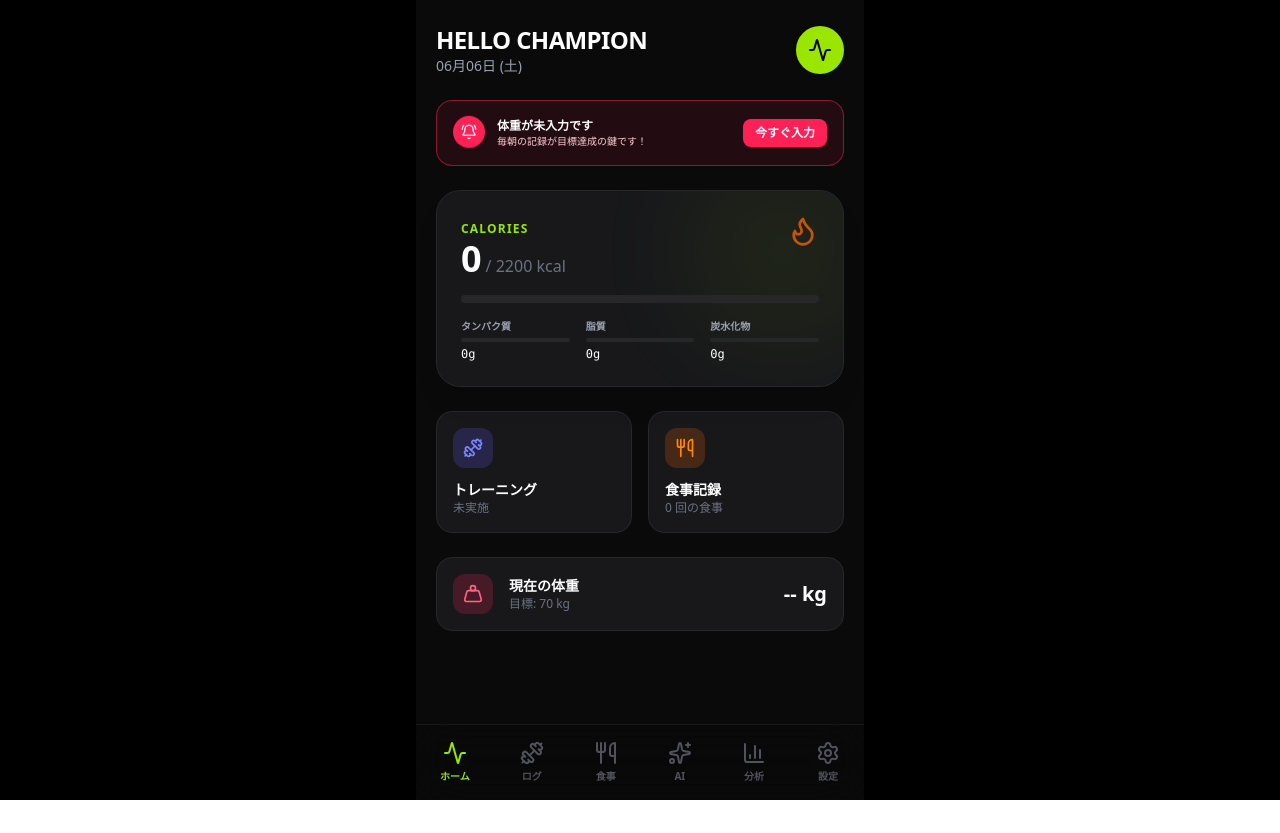
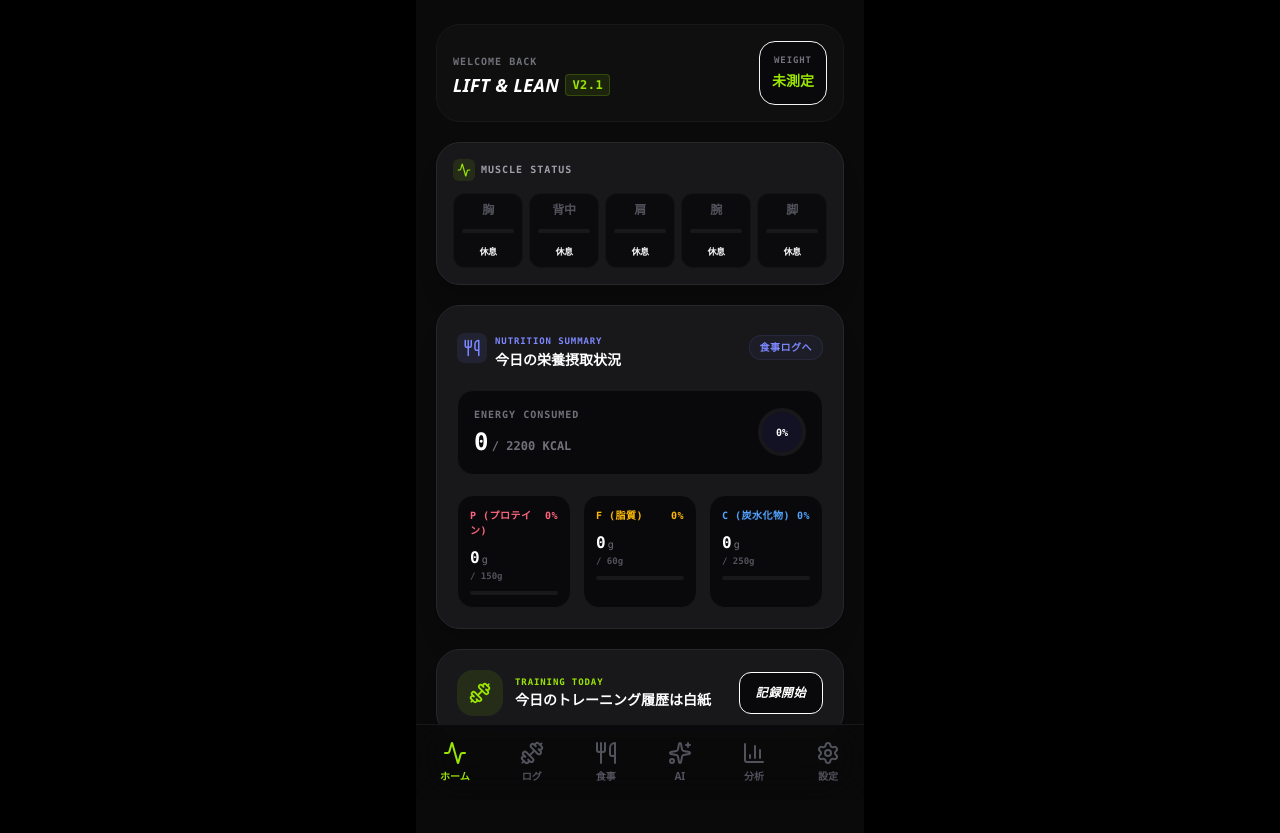
Before and after one commit to yumma180853/lift-and-lean, a React (Vite) app: page / in a window 1280 px wide. Before the commit the page ends 800 px from the top, so only its background shows below. Built offline with nearby package versions, Linux system fonts and the light colour scheme.

Commit message:
Update SectionDashboard.tsx

```diff
--- a/src/components/SectionDashboard.tsx
+++ b/src/components/SectionDashboard.tsx
@@ -1,20 +1,16 @@
-import React from 'react';
+import React, { useMemo } from 'react';
 import {
-  Activity,
-  Flame,
   Dumbbell,
   Utensils,
-  Weight,
-  BellRing
+  TrendingUp,
+  Flame,
+  AlertTriangle,
+  BatteryCharging,
+  Zap,
+  Activity
 } from 'lucide-react';
-import { format } from 'date-fns';
-import { ja } from 'date-fns/locale';
-import { motion } from 'motion/react';
-import { clsx, type ClassValue } from 'clsx';
-import { twMerge } from 'tailwind-merge';
-import { UserGoals, WeightRecord, Workout, Meal, Tab } from '../types';
-
-const cn = (...inputs: ClassValue[]) => twMerge(clsx(inputs));
+import { ResponsiveContainer, AreaChart, Area, XAxis, YAxis } from 'recharts';
+import { Workout, Meal, UserGoals, WeightRecord } from '../types';
 
 export interface SectionDashboardProps {
   todayStats: { calories: number; protein: number; fat: number; carbs: number };
@@ -25,9 +21,22 @@ export interface SectionDashboardProps {
   todayMeals: Meal[];
   currentWeight: number | null;
   addWeight: (weight: number) => void;
-  setActiveTab: (tab: Tab) => void;
+  setActiveTab: (tab: any) => void;
   openWeightModal: () => void;
+  // 💡 改善：全データを受け取るように型定義を拡張！
+  workouts: Workout[];
+  meals: Meal[];
 }
+
+const detectCategory = (name: string): string => {
+  const n = name.toLowerCase();
+  if (n.includes('ベンチ') || n.includes('プレス') && (n.includes('チェスト') || n.includes('ダンベル') || n.includes('インクライン')) || n.includes('フライ') || n.includes('胸') || n.includes('ペック')) return '胸';
+  if (n.includes('チンニング') || n.includes('懸垂') || n.includes('ラット') || n.includes('プル') || n.includes('ロー') || n.includes('デッドリフト') || n.includes('背中')) return '背中';
+  if (n.includes('ショルダー') || n.includes('レイズ') || n.includes('ミリタリー' ) || n.includes('肩')) return '肩';
+  if (n.includes('カール') || n.includes('プッシュダウン') || n.includes('スカル') || n.includes('腕') || n.includes('バイセプス') || n.includes('トライセプス')) return '腕';
+  if (n.includes('スクワット') || n.includes('レッグ') || n.includes('プレス') && n.includes('レッグ') || n.includes('脚') || n.includes('ふくらはぎ')) return '脚';
+  return 'その他';
+};
 
 export function SectionDashboard({
   todayStats,
@@ -37,146 +46,260 @@ export function SectionDashboard({
   todayWorkout,
   todayMeals,
   currentWeight,
-  addWeight,
   setActiveTab,
-  openWeightModal
+  openWeightModal,
+  workouts,
+  meals
 }: SectionDashboardProps) {
-  const pfcData = [
-    { name: 'タンパク質', value: todayStats.protein * 4, goal: goals.protein * 4, color: '#d9ff00' },
-    { name: '脂質', value: todayStats.fat * 9, goal: goals.fat * 9, color: '#ff3d00' },
-    { name: '炭水化物', value: todayStats.carbs * 4, goal: goals.carbs * 4, color: '#00e5ff' },
-  ];
 
-  const hasWeightToday = weightHistory.some(w => w.date === today);
+  // 💡【究極のタイムラグ対応ロジック】昨日と今日の連動マシーン
+  const muscleStatuses = useMemo(() => {
+    // 1. 今日の筋トレ部位を抽出
+    const trainedTodayCategories = new Set<string>();
+    if (todayWorkout) {
+      todayWorkout.exercises.forEach(ex => {
+        if (ex.sets.length > 0) trainedTodayCategories.add(detectCategory(ex.name));
+      });
+    }
+
+    // 2. 「昨日」の日付をスマートに算出
+    const yesterdayDate = new Date();
+    yesterdayDate.setDate(yesterdayDate.getDate() - 1);
+    const yesterdayStr = yesterdayDate.toISOString().split('T')[0];
+
+    // 3. 昨日の筋トレ部位を抽出
+    const yesterdayWorkout = workouts.find(w => w.date === yesterdayStr);
+    const trainedYesterdayCategories = new Set<string>();
+    if (yesterdayWorkout) {
+      yesterdayWorkout.exercises.forEach(ex => {
+        if (ex.sets.length > 0) trainedYesterdayCategories.add(detectCategory(ex.name));
+      });
+    }
+
+    // 4. 昨日のタンパク質が目標をクリアしていたか計算
+    const yesterdayMeals = meals.filter(m => m.date === yesterdayStr);
+    const yesterdayProtein = yesterdayMeals.reduce((sum, m) => sum + (m.protein || 0), 0);
+    const isYesterdayProteinFull = yesterdayProtein >= goals.protein;
+
+    // 5. 今日のタンパク質状況
+    const pRatioToday = goals.protein > 0 ? todayStats.protein / goals.protein : 0;
+    const isProteinFullToday = pRatioToday >= 1.0;
+
+    const categories = ['胸', '背中', '肩', '腕', '脚'];
+
+    return categories.map(cat => {
+      const isTrainedToday = trainedTodayCategories.has(cat);
+      const isTrainedYesterday = trainedYesterdayCategories.has(cat);
+
+      let statusText = '休息';
+      let statusColor = 'zinc';
+      let isHighlight = false;
+
+      if (isTrainedToday) {
+        // A. 今日鍛えた場合：今日の栄養がすべて
+        isHighlight = true;
+        if (isProteinFullToday) {
+          statusText = '超回復';
+          statusColor = 'lime';
+        } else {
+          statusText = '枯渇';
+          statusColor = 'rose';
+        }
+      } else if (isTrainedYesterday) {
+        // B. 昨日鍛えた場合：時間差のバフ・デバフ判定！
+        isHighlight = true; // 昨日やった形跡のライトを灯す
+        if (isYesterdayProteinFull) {
+          // 昨日のうちに栄養が満タンなら、今日は安全に「修復中」
+          statusText = '修復中';
+          statusColor = 'emerald';
+        } else {
+          // 昨日の栄養が足りない（夜トレして何も食べずに寝た）場合、今日にダメージを引き継ぐ！
+          if (isProteinFullToday) {
+            // 今日遅れてプロテインを飲めば「超回復」に昇格！
+            statusText = '超回復';
+            statusColor = 'lime';
+          } else {
+            // まだ飲んでなければ、昨日からの「枯渇」警告が継続！
+            statusText = '枯渇';
+            statusColor = 'rose';
+          }
+        }
+      } else if (isProteinFullToday) {
+        statusText = '満タン';
+        statusColor = 'emerald';
+      }
+
+      return {
+        name: cat,
+        isTrained: isHighlight,
+        statusText,
+        statusColor,
+        progress: Math.min(100, Math.round(pRatioToday * 100))
+      };
+    });
+  }, [todayWorkout, workouts, meals, todayStats.protein, goals.protein]);
+
+  const calProgress = goals.calories > 0 ? (todayStats.calories / goals.calories) * 100 : 0;
+  const pProgress = goals.protein > 0 ? (todayStats.protein / goals.protein) * 100 : 0;
+  const fProgress = goals.fat > 0 ? (todayStats.fat / goals.fat) * 100 : 0;
+  const cProgress = goals.carbs > 0 ? (todayStats.carbs / goals.carbs) * 100 : 0;
+
+  const recentWeightData = useMemo(() => {
+    return [...weightHistory]
+      .sort((a, b) => a.date.localeCompare(b.date))
+      .slice(-5)
+      .map(w => ({ date: w.date.substring(5).replace('-', '/'), weight: w.weight }));
+  }, [weightHistory]);
 
   return (
-    <div className="space-y-6 pb-20">
-      <header className="flex items-center justify-between">
+    <div className="space-y-5 pb-24">
+      {/* HEADER WELCOME */}
+      <div className="flex justify-between items-center bg-zinc-900/40 border border-zinc-900 p-4 rounded-3xl">
         <div>
-          <h1 className="text-2xl font-bold text-white tracking-tight">HELLO CHAMPION</h1>
-          <p className="text-gray-400 text-sm">{format(new Date(), 'MM月dd日 (E)', { locale: ja })}</p>
+          <span className="text-[10px] font-black tracking-widest text-zinc-500 uppercase font-mono">WELCOME BACK</span>
+          <h1 className="text-lg font-black text-white italic uppercase tracking-wide flex items-center gap-1.5">
+            LIFT & LEAN <span className="text-lime-400 text-xs font-mono not-italic bg-lime-400/10 border border-lime-400/20 px-1.5 py-0.5 rounded">v2.1</span>
+          </h1>
         </div>
-        <div className="w-12 h-12 bg-lime-400 rounded-full flex items-center justify-center">
-          <Activity className="text-black" size={24} />
+        <button type="button" onClick={openWeightModal} className="bg-zinc-950 border border-zinc-850 hover:border-zinc-700 p-3 rounded-2xl text-center active:scale-95 transition-all" >
+          <span className="text-[9px] font-black tracking-widest text-zinc-500 block uppercase font-mono">WEIGHT</span>
+          <span className="text-sm font-mono font-black text-lime-400">{currentWeight ? `${currentWeight}kg` : '未測定'}</span>
+        </button>
+      </div>
+
+      {/* 🚀 5連ミニメーター（昨日・今日の時間差ハイブリッド版） */}
+      <div className="bg-zinc-900 border border-zinc-800 rounded-3xl p-4 shadow-xl space-y-3">
+        <div className="flex items-center gap-1.5">
+          <div className="p-1 bg-lime-400/10 rounded-md text-lime-400"><Activity size={14} /></div>
+          <span className="text-[10px] font-black tracking-widest text-zinc-400 uppercase font-mono">MUSCLE STATUS</span>
         </div>
-      </header>
 
-      {/* Weight Reminder Alert */}
-      {!hasWeightToday && (
-        <motion.div
-          initial={{ height: 0, opacity: 0 }}
-          animate={{ height: 'auto', opacity: 1 }}
-          className="bg-rose-500/10 border border-rose-500/50 rounded-2xl p-4 flex items-center justify-between"
-        >
-          <div className="flex items-center gap-3">
-            <div className="w-8 h-8 bg-rose-500 text-white rounded-full flex items-center justify-center animate-bounce">
-              <BellRing size={16} />
+        <div className="grid grid-cols-5 gap-1.5">
+          {muscleStatuses.map(status => (
+            <div
+              key={status.name}
+              className={`bg-zinc-950/80 border rounded-xl p-2 text-center flex flex-col items-center justify-between min-h-[75px] relative overflow-hidden transition-all ${
+                status.isTrained
+                  ? status.statusColor === 'rose'
+                    ? 'border-rose-500/40 bg-rose-500/5 shadow-[0_0_15px_rgba(239,68,68,0.1)]'
+                    : status.statusColor === 'emerald'
+                      ? 'border-emerald-500/30 bg-emerald-500/5'
+                      : 'border-lime-400/40 bg-lime-400/5 shadow-[0_0_15px_rgba(163,230,53,0.1)]'
+                  : 'border-zinc-900/60'
+              }`}
+            >
+              <span className={`text-xs font-black font-mono tracking-tight ${status.isTrained ? 'text-white' : 'text-zinc-600'}`}>
+                {status.name}
+              </span>
+
+              <div className="w-full h-1 bg-zinc-900 rounded-full overflow-hidden my-1.5">
+                <div
+                  className={`h-full rounded-full transition-all duration-500 ${
+                    status.statusColor === 'rose' ? 'bg-rose-500' :
+                    status.statusColor === 'lime' ? 'bg-lime-400 animate-pulse' :
+                    status.statusColor === 'emerald' ? 'bg-emerald-500' : 'bg-zinc-800'
+                  }`}
+                  style={{ width: `${status.progress}%` }}
+                />
+              </div>
+
+              <span className={`text-[9px] font-extrabold tracking-tighter block w-full text-center truncate ${
+                status.statusColor === 'rose' ? 'text-rose-400' :
+                status.statusColor === 'lime' ? 'text-lime-400 font-black' :
+                status.statusColor === 'emerald' ? 'text-emerald-400' : 'text-zinc-650'
+              }`}>
+                {status.statusText}
+              </span>
             </div>
+          ))}
+        </div>
+      </div>
+
+      {/* TODAY'S ENERGY ACCUMULATOR */}
+      <div className="bg-zinc-900 border border-zinc-800 rounded-3xl p-5 shadow-xl space-y-5">
+        <div className="flex justify-between items-center">
+          <div className="flex items-center gap-2">
+            <div className="p-1.5 bg-indigo-400/10 rounded-lg text-indigo-400"><Utensils size={18} /></div>
             <div>
-              <p className="text-white text-xs font-bold">体重が未入力です</p>
-              <p className="text-rose-200 text-[10px]">毎朝の記録が目標達成の鍵です！</p>
+              <span className="text-[9px] font-black tracking-widest text-indigo-400 uppercase font-mono">NUTRITION SUMMARY</span>
+              <h3 className="font-bold text-white text-sm">今日の栄養摂取状況</h3>
             </div>
           </div>
-          <button
-            onClick={openWeightModal}
-            className="bg-rose-500 text-white px-3 py-1.5 rounded-lg text-xs font-bold active:scale-95 transition-transform"
-          >
-            今すぐ入力
-          </button>
-        </motion.div>
-      )}
+          <button type="button" onClick={() => setActiveTab('diet')} className="text-[10px] font-black text-indigo-400 hover:text-white transition-colors uppercase font-mono tracking-wider bg-indigo-400/5 border border-indigo-400/10 px-2.5 py-1 rounded-xl" > 食事ログへ </button>
+        </div>
 
-      {/* Calories Card 🚨【大改造】タップで設定画面へ一瞬でワープする魔法を実装！ */}
-      <div
-        onClick={() => setActiveTab('settings')}
-        className="bg-zinc-900 rounded-3xl p-6 border border-zinc-800 shadow-xl relative overflow-hidden cursor-pointer hover:border-lime-400/50 active:scale-[0.99] transition-all"
-      >
-        <div className="relative z-10">
-          <div className="flex justify-between items-start mb-4">
-            <div>
-              <span className="text-xs font-bold text-lime-400 uppercase tracking-widest">CALORIES</span>
-              <div className="flex items-baseline gap-1">
-                <h2 className="text-4xl font-black text-white">{todayStats.calories}</h2>
-                <span className="text-gray-500 font-medium">/ {goals.calories} kcal</span>
-              </div>
+        <div className="bg-zinc-950 p-4 border border-zinc-900 rounded-2xl flex items-center justify-between">
+          <div className="space-y-1">
+            <span className="text-[10px] font-black text-zinc-500 font-mono tracking-widest uppercase block">ENERGY CONSUMED</span>
+            <div className="flex items-baseline gap-1">
+              <span className="text-2xl font-black font-mono text-white tracking-tight">{Math.round(todayStats.calories)}</span>
+              <span className="text-xs font-bold text-zinc-500 font-mono">/ {goals.calories} KCAL</span>
             </div>
-            <Flame className="text-orange-500 animate-pulse" size={32} />
           </div>
-
-          <div className="h-2 w-full bg-zinc-800 rounded-full overflow-hidden">
-            <motion.div
-              className="h-full bg-lime-400"
-              initial={{ width: 0 }}
-              animate={{ width: `${Math.min((todayStats.calories / goals.calories) * 100, 100)}%` }}
-              transition={{ duration: 1, ease: 'easeOut' }}
-            />
-          </div>
-
-          <div className="mt-4 grid grid-cols-3 gap-4">
-            {pfcData.map(item => (
-              <div key={item.name}>
-                <div className="text-[10px] text-gray-400 uppercase font-bold mb-1">{item.name}</div>
-                <div className="h-1 w-full bg-zinc-800 rounded-full mb-1">
-                  <div
-                    className="h-full rounded-full"
-                    style={{
-                      backgroundColor: item.color,
-                      width: `${Math.min((item.value / item.goal) * 100, 100)}%`
-                    }}
-                  />
-                </div>
-                <div className="text-xs font-mono text-white">{(item.value / (item.name === '脂質' ? 9 : 4)).toFixed(0)}g</div>
-              </div>
-            ))}
+          <div className="w-12 h-12 rounded-full border-4 border-zinc-900 flex items-center justify-center relative overflow-hidden">
+            <div className="absolute inset-0 bg-indigo-500/10" />
+            <div className="absolute bottom-0 left-0 right-0 bg-indigo-500 transition-all duration-300" style={{ height: `${Math.min(100, calProgress)}%` }} />
+            <span className="text-[10px] font-black text-white z-10 font-mono">{Math.round(calProgress)}%</span>
           </div>
         </div>
-        <div className="absolute top-[-20px] right-[-20px] opacity-10 blur-3xl w-40 h-40 bg-lime-400 rounded-full" />
-      </div>
 
-      {/* Action Grid */}
-      <div className="grid grid-cols-2 gap-4">
-        <div
-          onClick={() => setActiveTab('workout')}
-          className="bg-zinc-900 border border-zinc-800 rounded-2xl p-4 flex flex-col gap-3 cursor-pointer hover:border-lime-400 transition-colors"
-        >
-          <div className="w-10 h-10 bg-indigo-500/20 text-indigo-400 rounded-xl flex items-center justify-center">
-            <Dumbbell size={20} />
+        <div className="grid grid-cols-3 gap-3">
+          <div className="bg-zinc-950 p-3 border border-zinc-900 rounded-2xl space-y-2">
+            <div className="flex justify-between text-[10px] font-black text-rose-400 font-mono tracking-wider"><span>P (プロテイン)</span><span>{Math.round(pProgress)}%</span></div>
+            <div className="text-base font-black font-mono text-white">{Math.round(todayStats.protein)}<span className="text-[10px] text-zinc-500 font-normal ml-0.5">g</span><span className="text-[9px] text-zinc-600 block">/ {goals.protein}g</span></div>
+            <div className="w-full h-1 bg-zinc-900 rounded-full overflow-hidden"><div className="h-full bg-rose-500 transition-all" style={{ width: `${pProgress}%` }} /></div>
           </div>
-          <div>
-            <div className="text-sm font-bold text-white">トレーニング</div>
-            <div className="text-xs text-gray-500">{todayWorkout ? `${todayWorkout.exercises.length} 種目` : '未実施'}</div>
+          <div className="bg-zinc-950 p-3 border border-zinc-900 rounded-2xl space-y-2">
+            <div className="flex justify-between text-[10px] font-black text-amber-400 font-mono tracking-wider"><span>F (脂質)</span><span>{Math.round(fProgress)}%</span></div>
+            <div className="text-base font-black font-mono text-white">{Math.round(todayStats.fat)}<span className="text-[10px] text-zinc-500 font-normal ml-0.5">g</span><span className="text-[9px] text-zinc-600 block">/ {goals.fat}g</span></div>
+            <div className="w-full h-1 bg-zinc-900 rounded-full overflow-hidden"><div className="h-full bg-amber-500 transition-all" style={{ width: `${fProgress}%` }} /></div>
           </div>
-        </div>
-        <div
-          onClick={() => setActiveTab('diet')}
-          className="bg-zinc-900 border border-zinc-800 rounded-2xl p-4 flex flex-col gap-3 cursor-pointer hover:border-lime-400 transition-colors"
-        >
-          <div className="w-10 h-10 bg-orange-500/20 text-orange-400 rounded-xl flex items-center justify-center">
-            <Utensils size={20} />
-          </div>
-          <div>
-            <div className="text-sm font-bold text-white">食事記録</div>
-            <div className="text-xs text-gray-500">{todayMeals.length} 回の食事</div>
+          <div className="bg-zinc-950 p-3 border border-zinc-900 rounded-2xl space-y-2">
+            <div className="flex justify-between text-[10px] font-black text-blue-400 font-mono tracking-wider"><span>C (炭水化物)</span><span>{Math.round(cProgress)}%</span></div>
+            <div className="text-base font-black font-mono text-white">{Math.round(todayStats.carbs)}<span className="text-[10px] text-zinc-500 font-normal ml-0.5">g</span><span className="text-[9px] text-zinc-600 block">/ {goals.carbs}g</span></div>
+            <div className="w-full h-1 bg-zinc-900 rounded-full overflow-hidden"><div className="h-full bg-blue-500 transition-all" style={{ width: `${cProgress}%` }} /></div>
           </div>
         </div>
       </div>
 
-      {/* Current Weight 🚨【大改造】タップでいつでも本日の体重を再入力（修正）できるモーダルを召喚！ */}
-      <div
-        onClick={openWeightModal}
-        className="bg-zinc-900 border border-zinc-800 rounded-2xl p-4 flex items-center justify-between cursor-pointer hover:border-rose-500/50 active:scale-[0.99] transition-all"
-      >
-        <div className="flex items-center gap-4">
-          <div className="w-10 h-10 bg-rose-500/20 text-rose-400 rounded-xl flex items-center justify-center">
-            <Weight size={20} />
-          </div>
+      {/* WORKOUT ACCUMULATOR QUICK SUMMARY */}
+      <div className="bg-zinc-900 border border-zinc-800 rounded-3xl p-5 shadow-xl flex items-center justify-between">
+        <div className="flex items-center gap-3">
+          <div className="p-3 bg-lime-400/10 rounded-2xl text-lime-400"><Dumbbell size={22} /></div>
           <div>
-            <div className="text-sm font-bold text-white">現在の体重</div>
-            <div className="text-xs text-gray-500">目標: {goals.targetWeight} kg</div>
+            <span className="text-[9px] font-black tracking-widest text-lime-400 uppercase font-mono block">TRAINING TODAY</span>
+            <h4 className="font-bold text-white text-sm">{todayWorkout ? `${todayWorkout.exercises.length} 種目のログが記録中` : '今日のトレーニング履歴は白紙'}</h4>
           </div>
         </div>
-        <div className="text-xl font-black text-white">{currentWeight ? `${currentWeight} kg` : '-- kg'}</div>
+        <button type="button" onClick={() => setActiveTab('workout')} className="bg-zinc-950 border border-zinc-850 hover:border-zinc-700 text-white font-black px-4 py-3 rounded-xl text-xs uppercase italic tracking-wider active:scale-95 transition-all" >
+          {todayWorkout ? '開く' : '記録開始'}
+        </button>
       </div>
+
+      {/* MINI MINI WEIGHT PREVIEW GRAPH */}
+      {recentWeightData.length > 1 && (
+        <div className="bg-zinc-900 border border-zinc-800 rounded-3xl p-5 shadow-xl space-y-3">
+          <div className="flex justify-between items-center">
+            <div className="flex items-center gap-2">
+              <TrendingUp className="text-lime-400" size={16} />
+              <span className="text-xs font-bold text-zinc-400">直近の体重トレンド</span>
+            </div>
+            <span className="text-[10px] font-mono font-bold text-zinc-600 uppercase">Latest {recentWeightData.length} entries</span>
+          </div>
+          <div className="h-[50px] w-full">
+            <ResponsiveContainer width="100%" height="100%">
+              <AreaChart data={recentWeightData}>
+                <defs>
+                  <linearGradient id="miniWeight" x1="0" y1="0" x2="0" y2="1"><stop offset="5%" stopColor="#a3e635" stopOpacity={0.1}/><stop offset="95%" stopColor="#a3e635" stopOpacity={0}/></linearGradient>
+                </defs>
+                <XAxis dataKey="date" hide />
+                <YAxis domain={['dataMin - 1', 'dataMax + 1']} hide />
+                <Area type="monotone" dataKey="weight" stroke="#a3e635" strokeWidth={1.5} fill="url(#miniWeight)" dot={{ fill: '#a3e635', r: 2 }} />
+              </AreaChart>
+            </ResponsiveContainer>
+          </div>
+        </div>
+      )}
     </div>
   );
 }
```
